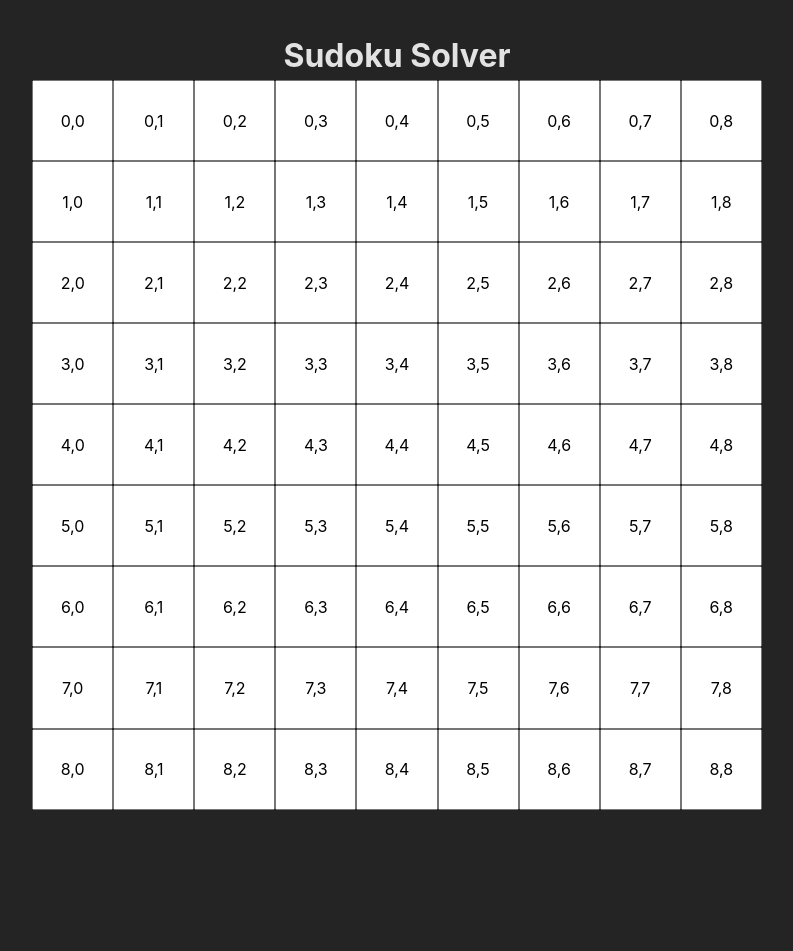
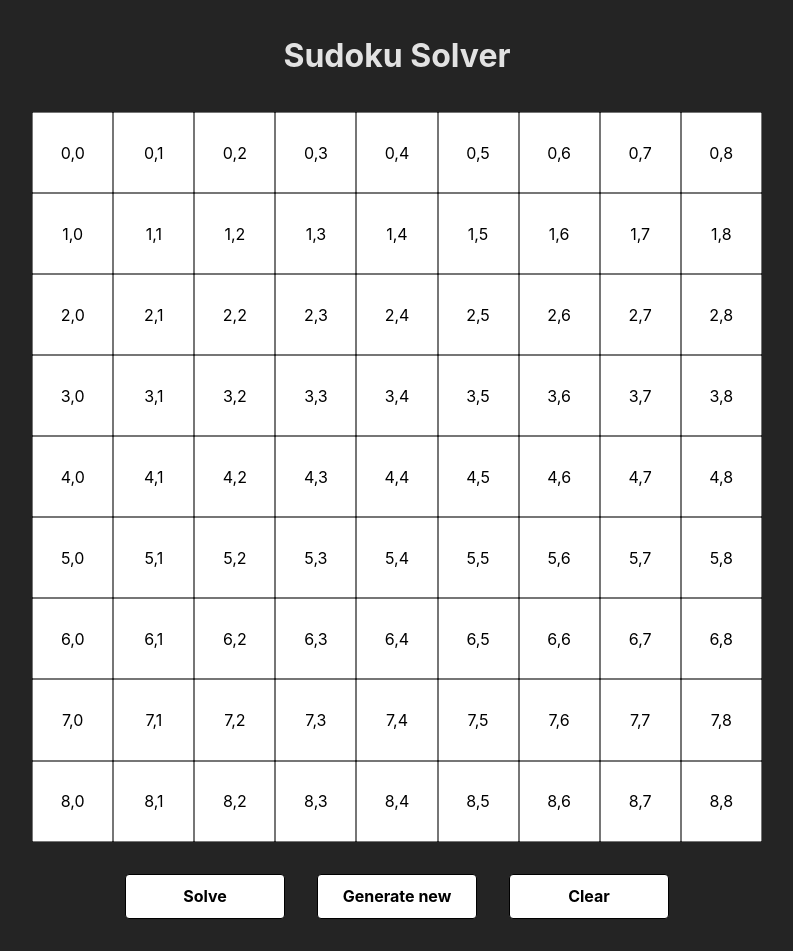
Before and after one commit to bug-end/sudoku-solver, a React (Vite) app: page / in a window 1280 px wide. Shown: the whole page, without its empty margins (243-1036 px from the left). Before the commit the page ends 842 px from the top, so only its background shows below. Built offline with nearby package versions, Linux system fonts and the light colour scheme.

Commit message:
adding action buttons

```diff
--- a/src/App.module.scss
+++ b/src/App.module.scss
@@ -1,6 +1,29 @@
 .container {
+  display: flex;
+  flex-direction: column;
+  align-items: center;
+  gap: 2rem;
+
   max-width: 1280px;
   margin: 0 auto;
   padding: 2rem;
-  text-align: center;
 }
+
+.controls {
+  display: flex;
+  justify-content: center;
+  width: 100%;
+  gap: 2rem;
+}
+
+.button {
+  height: 45px;
+  padding: 0.5rem 1rem;
+  border: 1px solid black;
+  border-radius: 4px;
+  background-color: #fff;
+  cursor: pointer;
+  font-weight: bold;
+  max-width: 160px;
+  width: 100%;
+}
--- a/src/App.tsx
+++ b/src/App.tsx
@@ -6,8 +6,11 @@ export const App: React.FC = () => {
   return (
     <div className={styles.container}>
       <h1>Sudoku Solver</h1>
-      <div>
-        <SudokuGrid />
+      <SudokuGrid />
+      <div className={styles.controls}>
+        <button className={styles.button}>Solve</button>
+        <button className={styles.button}>Generate new</button>
+        <button className={styles.button}>Clear</button>
       </div>
     </div>
   );
```
